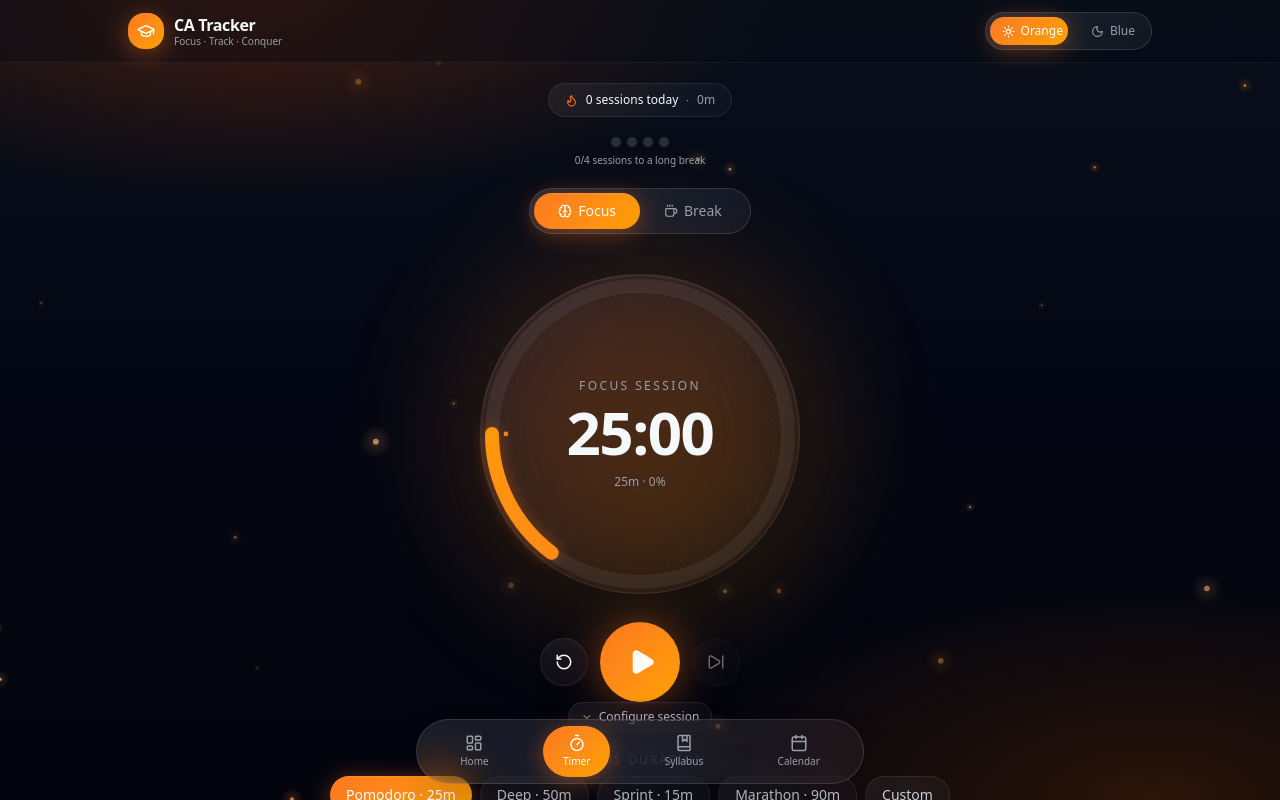
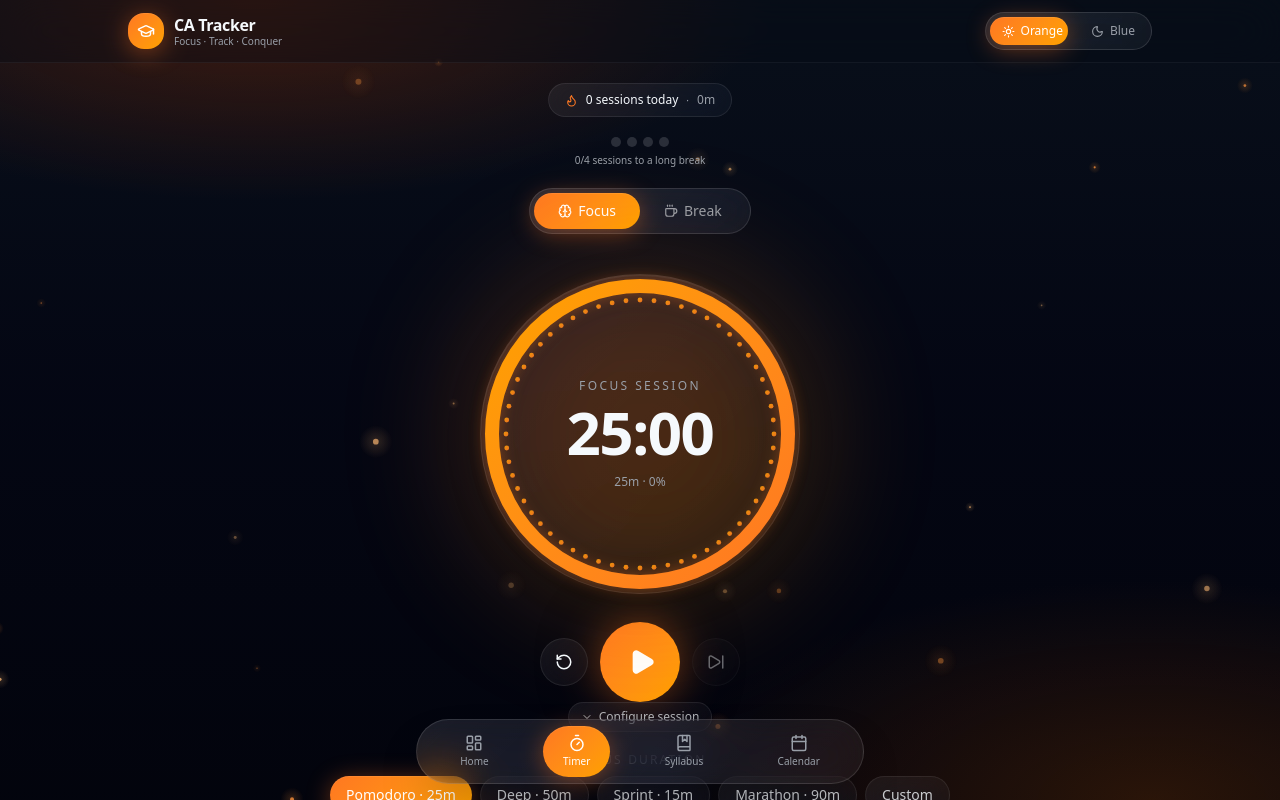
Before and after one commit to vipenjadon-gif/New-app-orbit, a Next.js app: page / in a window 1280 px wide. Both pictures are taken after a click on the button "Timer". Shown: the top 800 px of the page. Built offline with nearby package versions, Linux system fonts and the light colour scheme.

Commit message:
Fix progress ring to start full and empty over time

```diff
--- a/src/components/views/bubble-timer.tsx
+++ b/src/components/views/bubble-timer.tsx
@@ -212,9 +212,11 @@ export function BubbleTimer() {
   const size = 280;
   const stroke = 14;
   const radius = (size - stroke * 2) / 2;
-  const circumference = 2 * Math.PI * radius;
-  const progress = (duration - remaining) / duration;
-  const offset = circumference * (1 - progress);
+  const ringRadius = radius + 22; // matches the actual rendered ring below
+  const circumference = 2 * Math.PI * ringRadius;
+  const progress = (duration - remaining) / duration; // 0 at start, 1 when done
+  // Ring starts fully drawn and empties as time elapses.
+  const offset = circumference * progress;
 
   return (
     <div className="space-y-5">
@@ -350,7 +352,7 @@ export function BubbleTimer() {
             <circle
               cx={(size + 80) / 2}
               cy={(size + 80) / 2}
-              r={radius + 22}
+              r={ringRadius}
               fill="none"
               stroke="rgba(255,255,255,0.06)"
               strokeWidth={stroke}
@@ -359,7 +361,7 @@ export function BubbleTimer() {
             <motion.circle
               cx={(size + 80) / 2}
               cy={(size + 80) / 2}
-              r={radius + 22}
+              r={ringRadius}
               fill="none"
               stroke="url(#ring-gradient)"
               strokeWidth={stroke}
@@ -376,7 +378,7 @@ export function BubbleTimer() {
               const dotR = radius + 8;
               const cx = (size + 80) / 2 + Math.cos(angle) * dotR;
               const cy = (size + 80) / 2 + Math.sin(angle) * dotR;
-              const lit = i / 60 <= progress;
+              const lit = i / 60 <= 1 - progress;
               return (
                 <circle
                   key={i}
```
